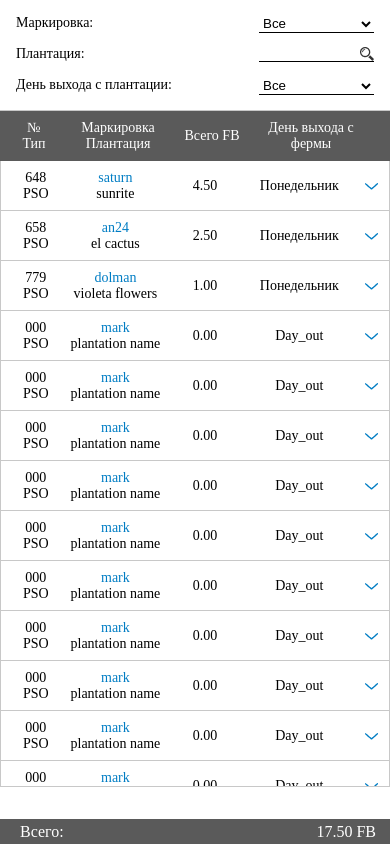
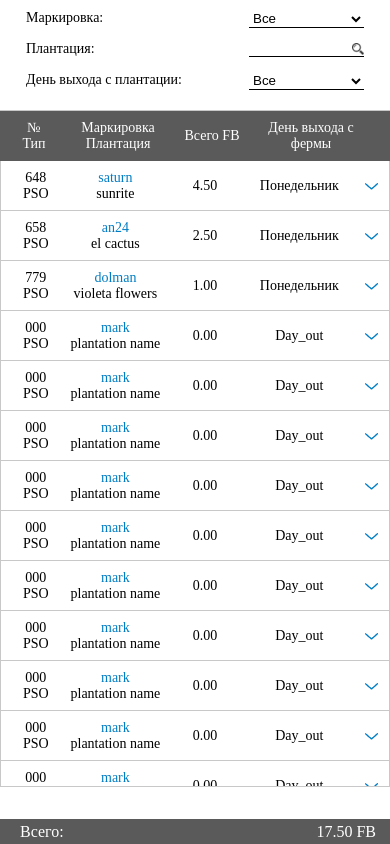
Before and after one commit to KovbasiukOleksii/dao_personal_order, a website: page index.html in a window 390 px wide. Drawn offline with Linux system fonts and the light colour scheme.

Commit message:
edit adative

```diff
--- a/css/media.css
+++ b/css/media.css
@@ -51,9 +51,13 @@
 		background: #fff;
 	}
 
+	.personal_order_filter form {
+		display: block;
+	}
+
 	.personal_order_filter .div_for_mobile {
 		display: block;
-		margin-top: 15px;
+		margin-top: 5px;
 	}
 
 	.personal_order_plant {
--- a/css/style.scss
+++ b/css/style.scss
@@ -20,8 +20,16 @@ body {
 	&_filter {
 		font-size: 14px;
 
+		form {
+			display: flex;
+			justify-content: space-around;
+		}
+
 		.div_for_mobile {
 			display: inline-block;
+			padding: 5px 10px;
+			border-radius: 15px;
+			background: rgba(255, 255, 255, 0.90);
 		}
 	}
 
@@ -57,6 +65,7 @@ body {
 		border: none;
 		border-bottom: 1px solid;
 		background: url(../icon/search_ico.png) no-repeat center right;
+		background-size: 12px;
 	}
 
 	&_table {
```
Also changed, not shown: css/style.css, 1 other file.
